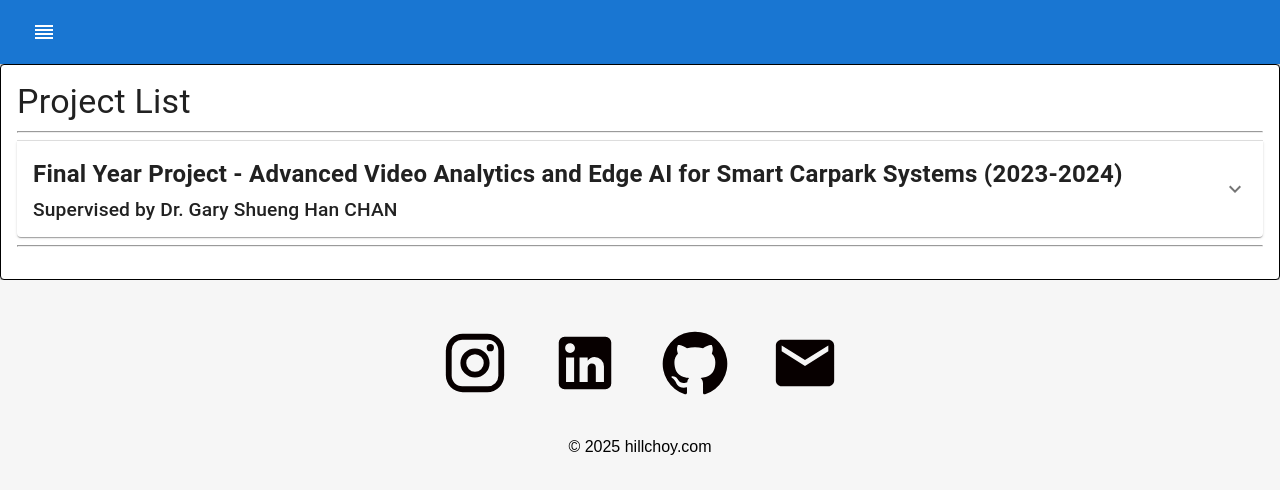
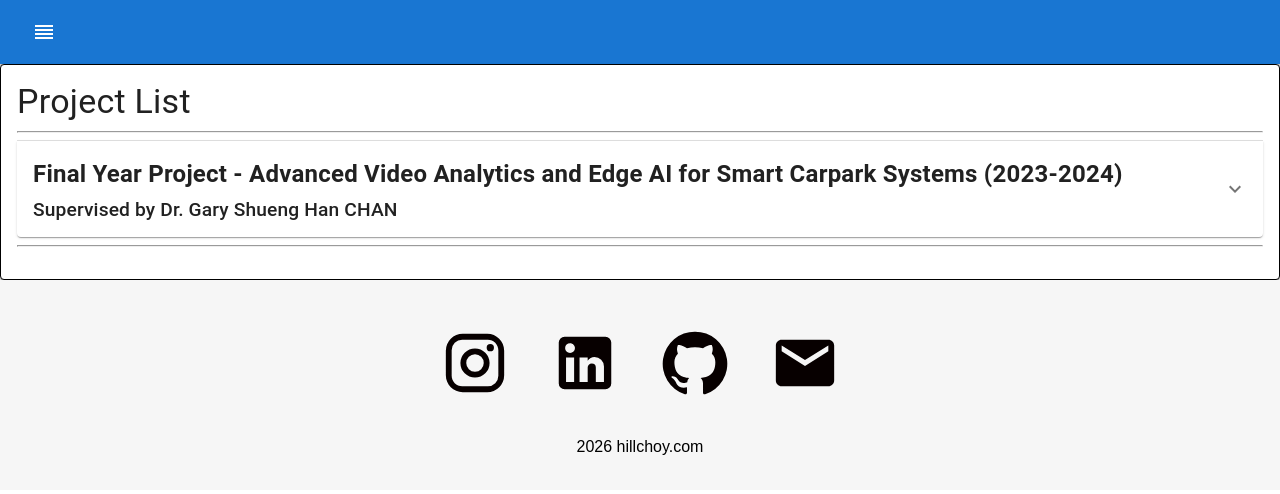
Before and after one commit to hillhc/MyPro, a React (Create React App) app: page /Project in a window 1280 px wide. Shown: the top 494 px of the page. Built offline with nearby package versions, Linux system fonts and the light colour scheme.

Commit message:
Update date

```diff
--- a/src/components/Footer.js
+++ b/src/components/Footer.js
@@ -22,7 +22,7 @@ function Footer() {
             <EmailIcon />
           </a>
         </div>
-        <p> &copy; 2025 hillchoy.com</p>
+        <p> 2026 hillchoy.com</p>
     </div>
   )
 }
```
